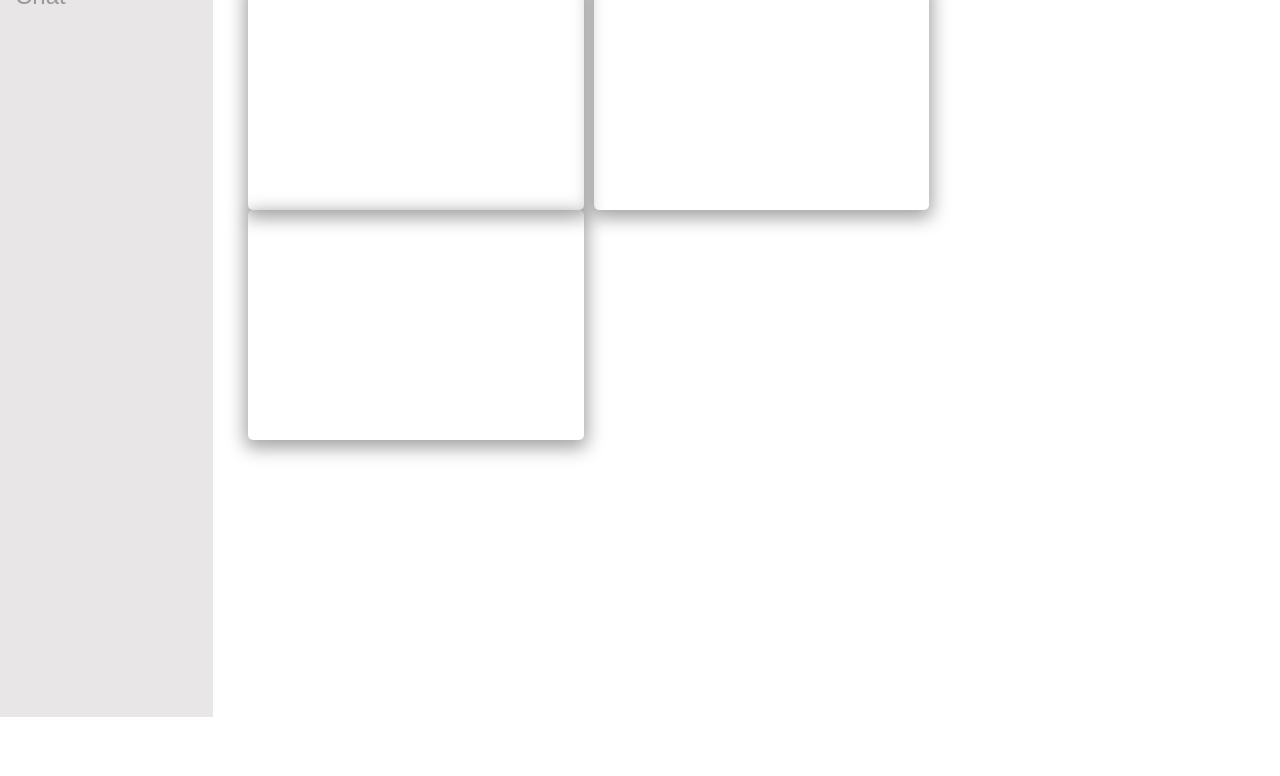
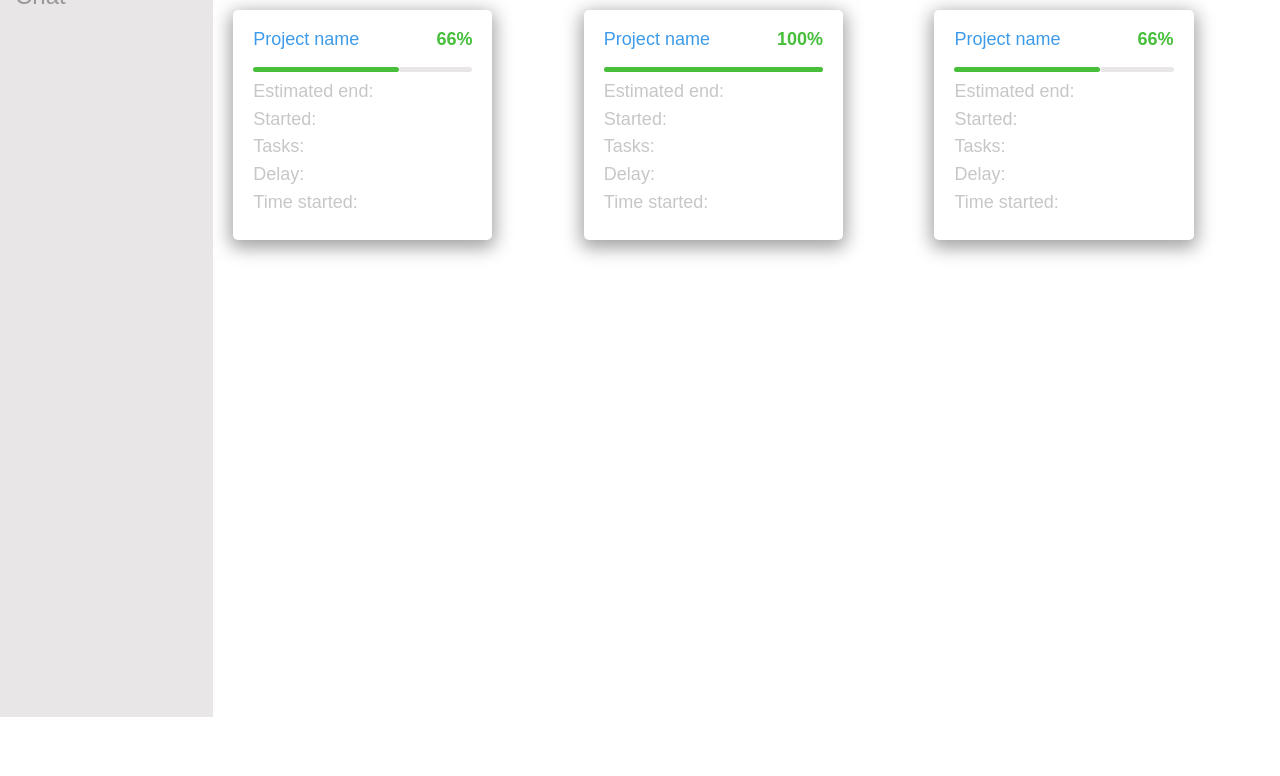
Before and after one commit to adimunteanu/Orkiee, a plain HTML site: page Orkiee/index.html in a window 1280 px wide. Shown: the part 202-978 px from the top of the page. Drawn offline with Linux system fonts and the light colour scheme.

Commit message:
Am adaugat informatii in fiecare proiect si am reparat bugul cu asezarea in pagina a div-urilor proiect

```diff
--- a/Orkiee/CSS/main.less
+++ b/Orkiee/CSS/main.less
@@ -66,6 +66,7 @@ body {
         .content-header{
             height:63px;
             .projectheader{
+                padding:0px;
                 font-size:20px;
                 color:black;
             }
@@ -85,12 +86,47 @@ body {
             }
         }
         .projects-content{
+            margin-top:30px;
+            padding:0px;
             .project{
                 border-radius:5px;
                 margin-left:5px;
-                margin-right:5px;
                 height:230px;
                 box-shadow:0px 5px 18px 3px rgba(0,0,0,0.37);
+                padding:20px;
+                #project-name{
+                    margin:0px;
+                    color:#3D9BE9;
+                }
+                #project-procent{
+                    color:#47BF3B;
+                    margin:0px;
+                    font-weight:bold;
+                }
+                .completion{
+                    padding:0px;
+                    margin-bottom:10px;
+                    margin-top:10px;
+                    .not-complete{
+                        margin-top:7px;
+                        height:5px;
+                        background-color:rgba(232, 230, 230, 1);
+                        border-radius:5px;
+                        padding:0px;
+                    }
+                    .complete{
+                        margin-top:7px;
+                        height:5px;
+                        border-radius:5px;
+                        padding:0px;
+                        background-color:#47Bf3B;
+                    }
+                }
+                .project-info{
+                    color:#C7C7C7;
+                    margin-bottom:8px;
+                    margin-top:0px;
+                }
             }
             height:100vh;
         }
--- a/Orkiee/index.html
+++ b/Orkiee/index.html
@@ -43,14 +43,46 @@
                     </div>
                 </div>
                 <div class="projects-content col-lg-12">
-                    <div class="project col-lg-4">
-
+                    <div class="project col-lg-3">
+                        <h4 id="project-name" class="inline">Project name</h4>
+                        <h4 id="project-procent" class="inline rightside">66%</h4>
+                        <div class="completion col-lg-12">
+                            <div class="complete col-lg-8"></div>
+                            <div class="not-complete col-lg-4"></div>
+                        </div>
+                        <h4 class="project-info">Estimated end:</h4>
+                        <h4 class="project-info">Started:</h4>
+                        <h4 class="project-info">Tasks:</h4>
+                        <h4 class="project-info">Delay:</h4>
+                        <h4 class="project-info">Time started:</h4>
                     </div>
-                    <div class="project col-lg-4">
-
+                    <div class="fill col-lg-1"></div>
+                    <div class="project col-lg-3">
+                        <h4 id="project-name" class="inline">Project name</h4>
+                        <h4 id="project-procent" class="inline rightside">100%</h4>
+                        <div class="completion col-lg-12">
+                            <div class="complete col-lg-12"></div>
+                            <div class="not-complete "></div>
+                        </div>
+                        <h4 class="project-info">Estimated end:</h4>
+                        <h4 class="project-info">Started:</h4>
+                        <h4 class="project-info">Tasks:</h4>
+                        <h4 class="project-info">Delay:</h4>
+                        <h4 class="project-info">Time started:</h4>
                     </div>
-                    <div class="project col-lg-4">
-
+                    <div class="fill col-lg-1"></div>
+                    <div class="project col-lg-3">
+                        <h4 id="project-name" class="inline">Project name</h4>
+                        <h4 id="project-procent" class="inline rightside">66%</h4>
+                        <div class="completion col-lg-12">
+                            <div class="complete col-lg-8"></div>
+                            <div class="not-complete col-lg-4"></div>
+                        </div>
+                        <h4 class="project-info">Estimated end:</h4>
+                        <h4 class="project-info">Started:</h4>
+                        <h4 class="project-info">Tasks:</h4>
+                        <h4 class="project-info">Delay:</h4>
+                        <h4 class="project-info">Time started:</h4>
                     </div>
                 </div>
             </div>
```
Also changed, not shown: Orkiee/CSS/main.css, Orkiee/CSS/main.min.css, 2 other files.
